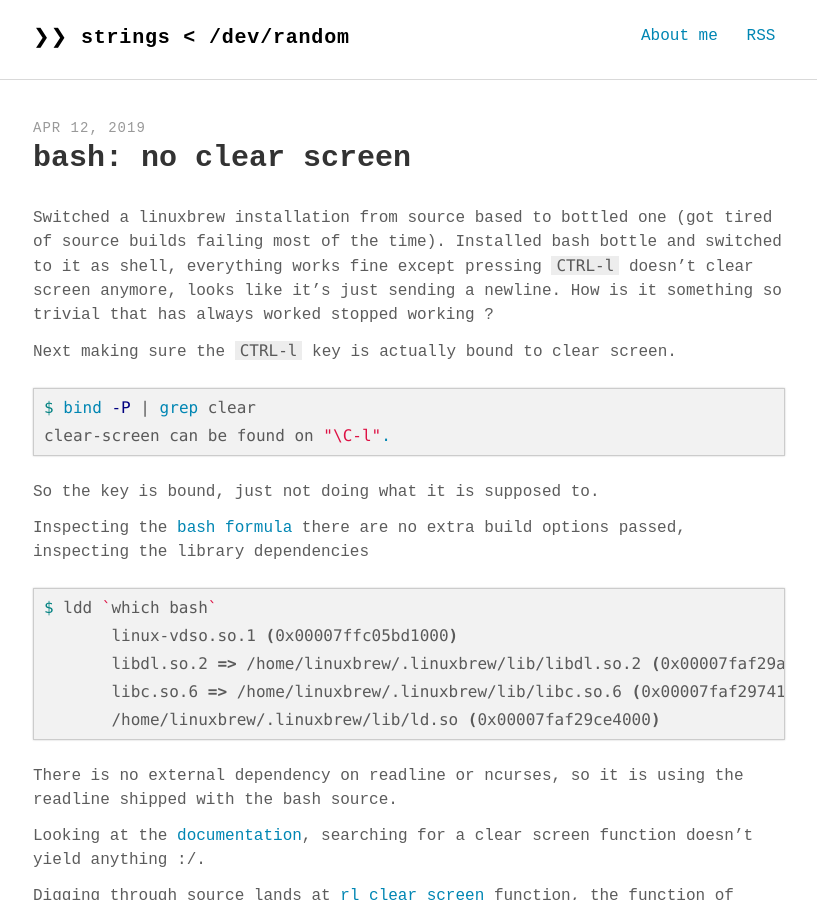
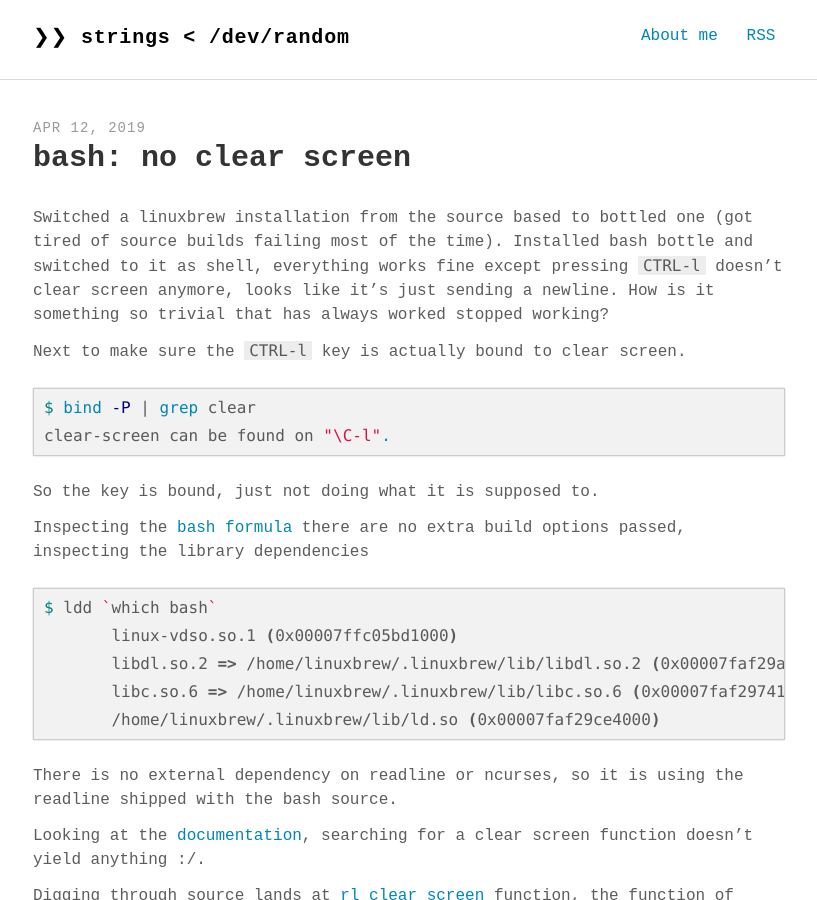
Before and after one commit to r4um/r4um.github.io, a Jekyll site: the page built from _posts/2019-04-12-bash-no-clear-screen.md, in a window 1280 px wide and 900 px high. Shown: the whole window, without its empty margins (231-1048 px from the left). Built offline with Jekyll 4.4.1, drawn with Linux system fonts in a browser that asks for light colours; some web fonts are replaced; some of the changed text lies outside the part shown.

Commit message:
few spell fixes

````diff
--- a/_posts/2019-04-12-bash-no-clear-screen.md
+++ b/_posts/2019-04-12-bash-no-clear-screen.md
@@ -6,9 +6,9 @@ description: "bash: no clear"
 keywords: "bash, readline, termcap, gdb, linux"
 ---
 
-Switched a linuxbrew installation from source based to bottled one (got tired of source builds failing most of the time). Installed bash bottle and switched to it as shell, everything works fine except pressing `CTRL-l` doesn't clear screen anymore, looks like it's just sending a newline. How is it something so trivial that has always worked stopped working ?
+Switched a linuxbrew installation from the source based to bottled one (got tired of source builds failing most of the time). Installed bash bottle and switched to it as shell, everything works fine except pressing `CTRL-l` doesn't clear screen anymore, looks like it's just sending a newline. How is it something so trivial that has always worked stopped working?
 
-Next making sure the `CTRL-l` key is actually bound to clear screen.
+Next to make sure the `CTRL-l` key is actually bound to clear screen.
 
 ```shell
 $ bind -P | grep clear
@@ -146,4 +146,4 @@ Moving this to `/etc/termcap` (or point the [TERMCAP](https://github.com/bminor/
 ___
 Footnote:
 
-[^1]: 1: If you are wondering on usage of `rdi` and `eax` registers, these conventions are part of the [ABI](https://en.wikipedia.org/wiki/Application_binary_interface) on [x86](https://github.molgen.mpg.de/git-mirror/glibc/blob/glibc-2.15/sysdeps/unix/sysv/linux/x86_64/syscall.S#L32). Return code from function calls is stored in `eax`.
+[^1]: 1: If you are wondering on the usage of `rdi` and `eax` registers, these conventions are part of the [ABI](https://en.wikipedia.org/wiki/Application_binary_interface) on [x86](https://github.molgen.mpg.de/git-mirror/glibc/blob/glibc-2.15/sysdeps/unix/sysv/linux/x86_64/syscall.S#L32). Return code from function calls is stored in `eax`.
````
Also changed, not shown: other parts of _posts/2019-04-12-bash-no-clear-screen.md (+1 -1 lines).
